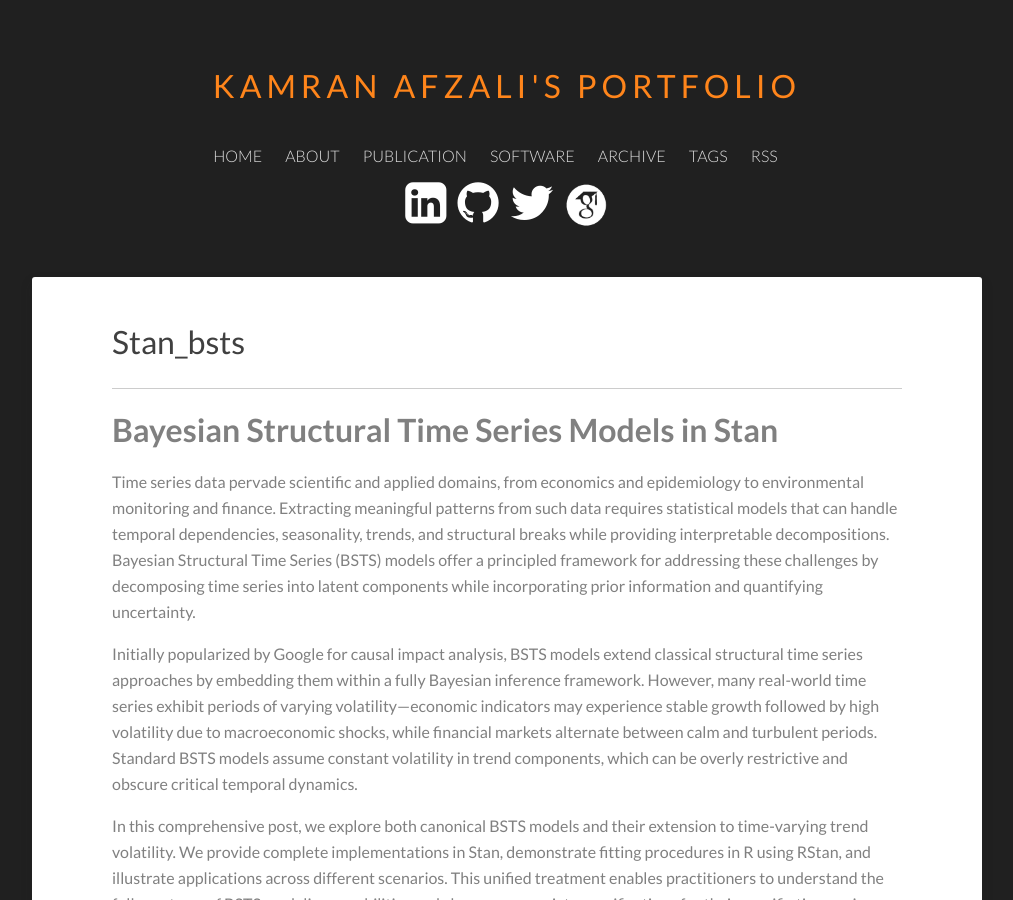
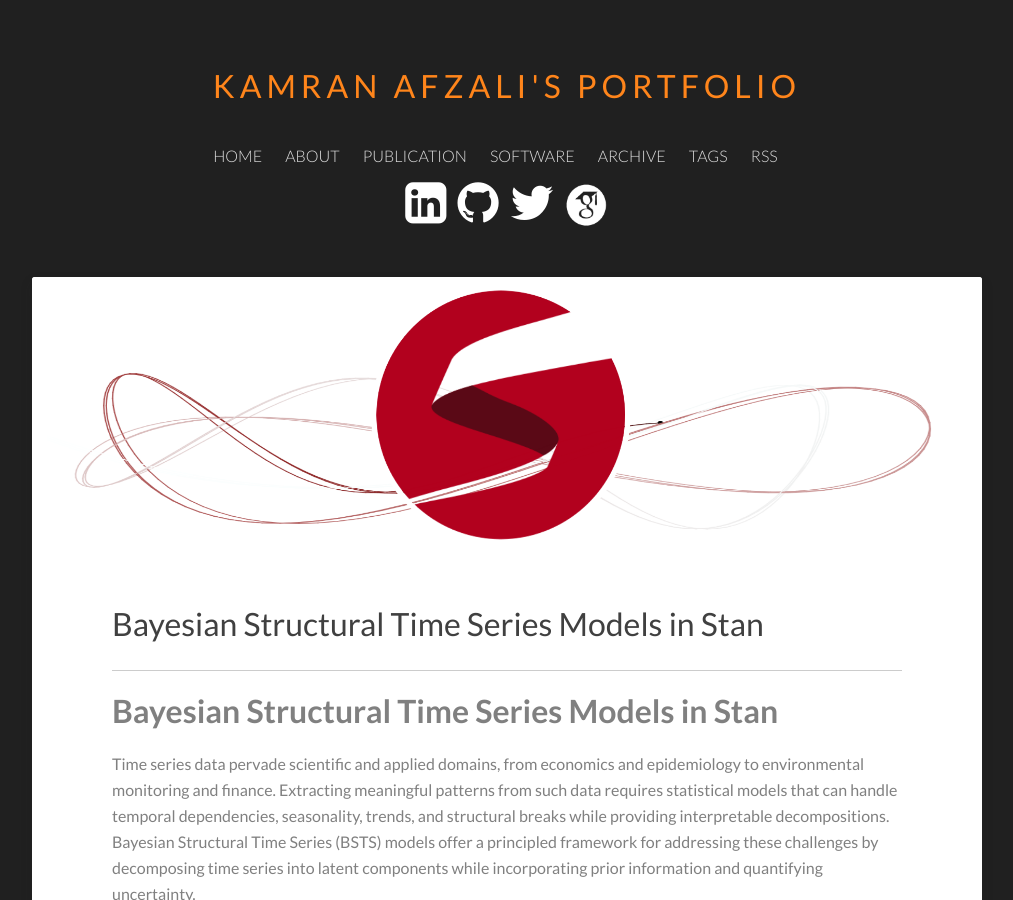
Before and after one commit to Kamran-Afzali/Kamran-Afzali.github.io, a Jekyll site: the page built from _posts/2026-10-23-STAN_BSTS.md, in a window 1280 px wide and 900 px high. Shown: the whole window, without its empty margins (133-1146 px from the left). Built offline with Jekyll 4.4.1, drawn with Linux system fonts in a browser that asks for light colours; our own code applies the rules of GitHub Pages for plain Markdown files; formulas are drawn with MathJax 3; some of the changed text lies outside the part shown.

Commit message:
Update 2026-10-23-STAN_BSTS.md

```diff
--- a/_posts/2026-10-23-STAN_BSTS.md
+++ b/_posts/2026-10-23-STAN_BSTS.md
@@ -1,3 +1,12 @@
+---
+layout: post
+categories: posts
+title: Bayesian Structural Time Series Models in Stan
+featured-image: /images/stan.png
+tags: [STAN, Time seires, Bayes]
+date-string: Octobre 2026
+---
+
 # Bayesian Structural Time Series Models in Stan
 
 Time series data pervade scientific and applied domains, from economics and epidemiology to environmental monitoring and finance. Extracting meaningful patterns from such data requires statistical models that can handle temporal dependencies, seasonality, trends, and structural breaks while providing interpretable decompositions. Bayesian Structural Time Series (BSTS) models offer a principled framework for addressing these challenges by decomposing time series into latent components while incorporating prior information and quantifying uncertainty.
```
